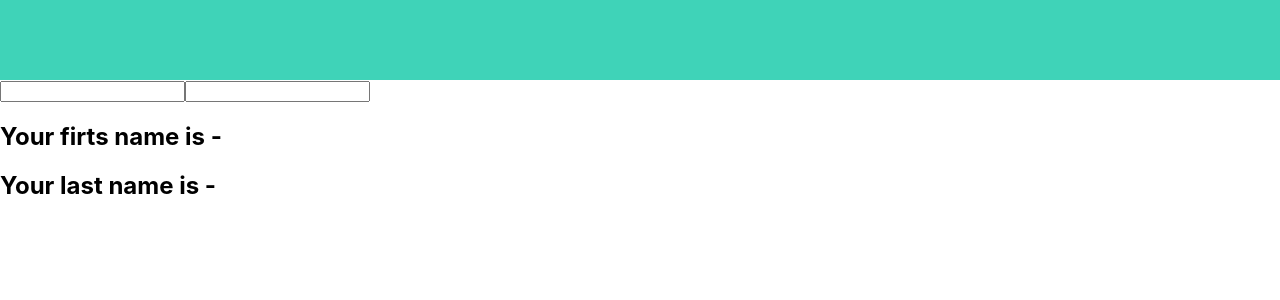
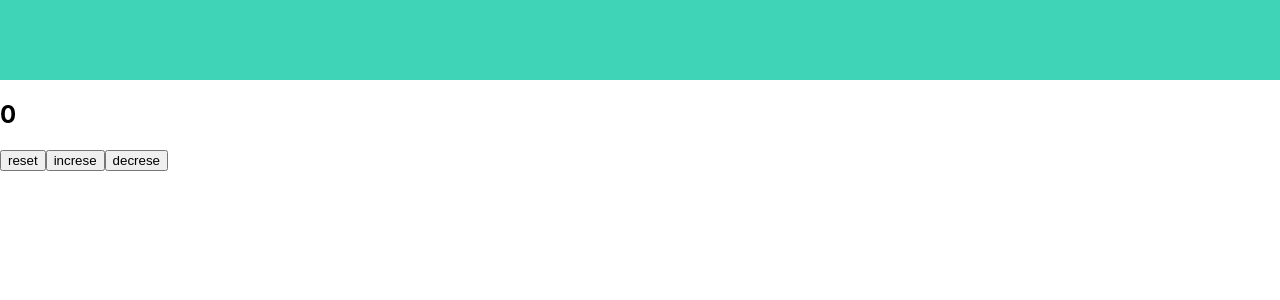
Before and after one commit to HampusJohnOlausson/react-typescript, a React (Create React App) app: page / in a window 1280 px wide. Shown: the top 300 px of the page. Built offline with nearby package versions, Linux system fonts and the light colour scheme.

Commit message:
hooks decrease and increse

```diff
--- a/src/components/Main.tsx
+++ b/src/components/Main.tsx
@@ -2,24 +2,29 @@ import React, { useState } from 'react'
 
 const Main = () => {
 
-    const [name, setName] = useState({firstName: '', lastName: ''})
+
+    const initalCount = 0;
+    const [count, setCount] = useState(initalCount);
+
+const increment = () => {
+    setCount(count + 1)
+}
+
+const reset = () => {
+
+    setCount(initalCount)
+}
+
+const decrease = () => {
+    setCount(count - 1)
+}
 
     return (
         <div>
-            <form action="">
-                <input
-                type="text"
-                 value={name.firstName}
-                  onChange={e => setName({ ...name, firstName: e.target.value })}
-                    />
-                <input
-                type="text"
-                value={name.lastName}
-                onChange={e => setName({ ...name, lastName: e.target.value })}
-                    />
-                <h2>Your firts name is - {name.firstName}</h2>
-                <h2>Your last name is - {name.lastName}</h2>
-            </form>
+            <h2>{count}</h2>
+            <button onClick={reset}>reset</button>
+           <button onClick={increment}>increse</button>
+           <button onClick={decrease}>decrese</button>
         </div>
     )
 }
```
